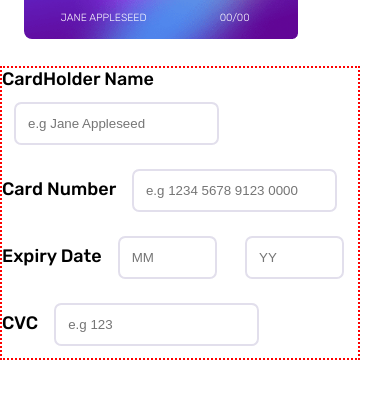
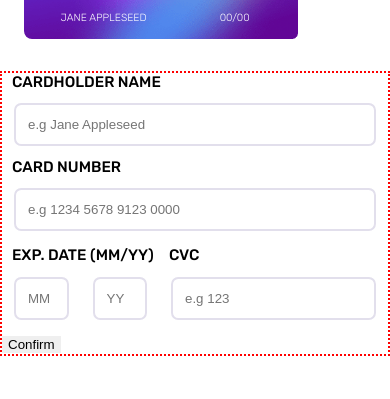
Before and after one commit to devsekar-1992/fm-interactive-card-details, a plain HTML site: page index.html in a window 390 px wide. Shown: the part 247-646 px from the top of the page. Drawn offline with Linux system fonts and the light colour scheme.

Commit message:
Adjust form in mobile view

```diff
--- a/index.html
+++ b/index.html
@@ -39,7 +39,7 @@
       </div>
       <div class="right-panel">
         <form>
-          <div>
+          <div class="form-controls">
             <label for="card_name">CardHolder Name</label>
             <input
               type="text"
@@ -49,7 +49,7 @@
             />
           </div>
 
-          <div>
+          <div class="form-controls">
             <label for="card_no">Card Number</label>
             <input
               type="text"
@@ -58,14 +58,31 @@
               placeholder="e.g 1234 5678 9123 0000"
             />
           </div>
-          <div>
-            <label for="exp_date_month">Expiry Date</label>
-            <input type="text" name="exp_date_month" id="" placeholder="MM" />
-            <input type="text" name="exp_date_year" id="" placeholder="YY" />
+          <div class="form-controls fl-row">
+            <div id="exp_date_id">
+              <label for="exp_date_month">Exp. Date (MM/YY)</label>
+              <div class="form-controls fl-row">
+                <input
+                  type="text"
+                  name="exp_date_month"
+                  id=""
+                  placeholder="MM"
+                />
+                <input
+                  type="text"
+                  name="exp_date_year"
+                  id=""
+                  placeholder="YY"
+                />
+              </div>
+            </div>
+            <div>
+              <label for="cvv">CVC</label>
+              <input type="text" name="cvv_no" id="" placeholder="e.g 123" />
+            </div>
           </div>
           <div>
-            <label for="cvv">CVC</label>
-            <input type="text" name="cvv_no" id="" placeholder="e.g 123" />
+            <button>Confirm</button>
           </div>
         </form>
       </div>
--- a/style.css
+++ b/style.css
@@ -82,7 +82,7 @@ body {
 }
 .right-panel {
   background-color: var(--white);
-  grid-column: 1/4;
+  grid-column: 1/5;
   grid-row: 2/4;
   border: 2px dotted red;
   display: flex;
@@ -99,6 +99,21 @@ input[type="text"]:focus{
 }
 input[name*="exp_date"] {
   width: 20%;
+}
+.form-controls{
+  display: flex;
+  flex-direction: column;
+}
+.fl-row{
+  flex-direction: row;
+}
+label{
+  font-size: 0.95rem;
+  margin-left: 0.62rem;
+  text-transform: uppercase;
+}
+#exp_date_id{
+  width: 53%;
 }
 @media screen and (min-width: 962px) {
   #main-grid {
```
